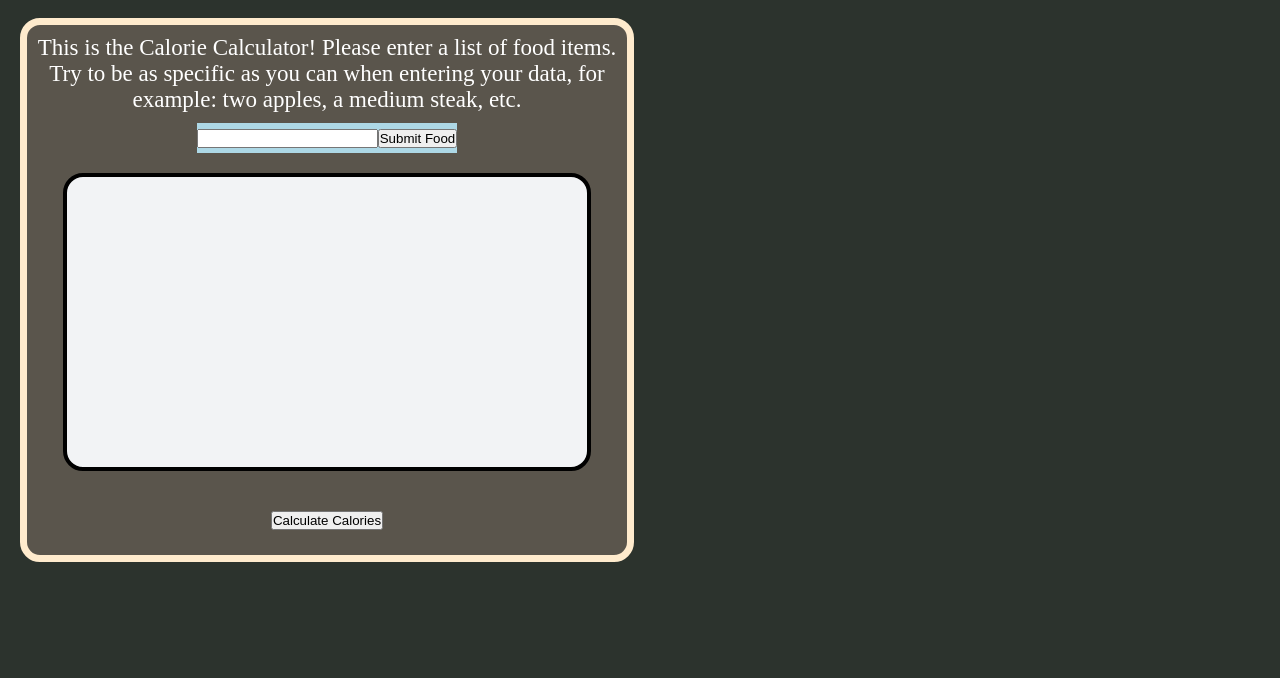
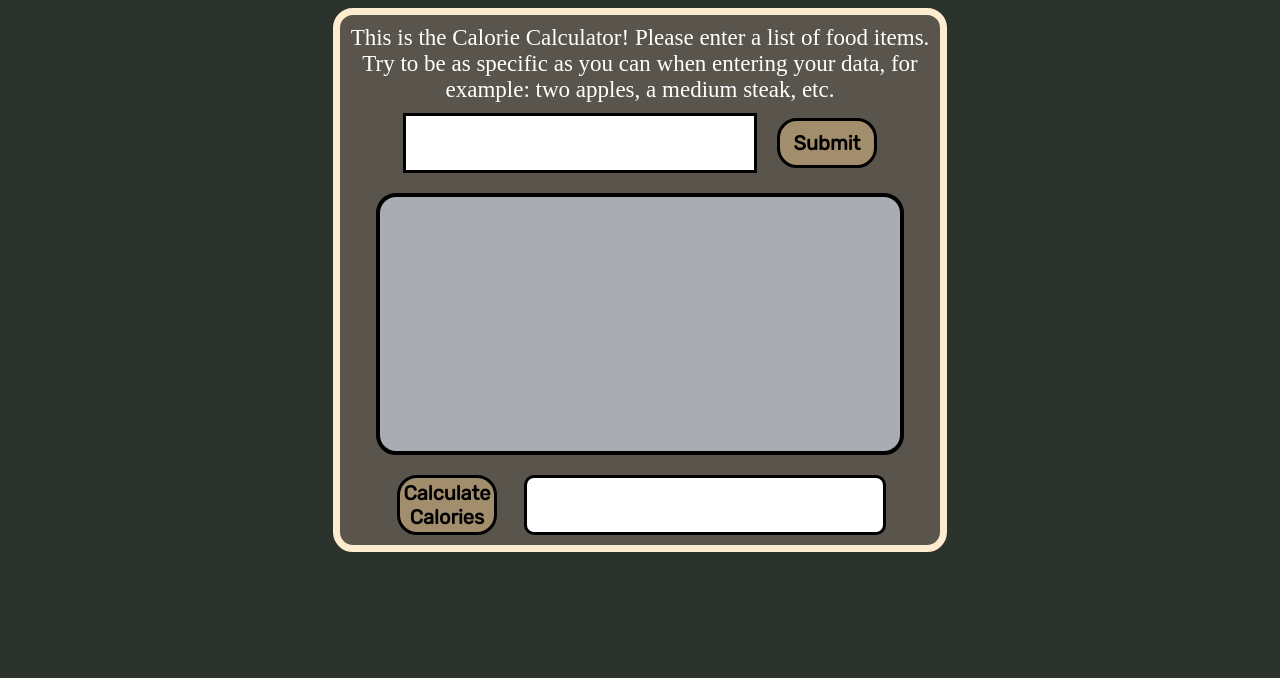
Before and after one commit to gerry-montemayor/Nutrition-AI, a website: page public/calories.html in a window 1280 px wide. Shown: the part 122-800 px from the top of the page. Drawn offline with Linux system fonts and the light colour scheme.

Commit message:
Completed calorie calculator

```diff
--- a/index.js
+++ b/index.js
@@ -52,8 +52,7 @@ app.post("/calories", async (req, res) => {
   const chatCompletion = await openai.chat.completions.create({
     model: "gpt-3.5-turbo",
     messages: [
-      // { role: "user", content: `${message}` },
-      { "role": "system", "content": "You will receive a list of food items. Please approximate the total calories based on the list, and return a number. Please make sure to return just a number and nothing else. Thanks!" },
+      { "role": "system", "content":  "You are a calorie counter. Your responses are limited to just a number. You'll be given lists of food items without calorie counts. Assume one item per entry. If count of an item is confusing, assume just one of said item. Calculate and return the total calories. I want to emphasize again that you must only return just a number. Do not return any words before or after the number." },
       ...messages
     ],
 
--- a/public/calories.html
+++ b/public/calories.html
@@ -6,17 +6,21 @@
   <meta name="viewport" content="width=device-width, initial-scale=1.0">
   <title>Document</title>
   <link rel="stylesheet" href="./styles.css">
+  <link rel="preconnect" href="https://fonts.googleapis.com">
+  <link rel="preconnect" href="https://fonts.gstatic.com" crossorigin>
+  <link href="https://fonts.googleapis.com/css2?family=Rubik:ital@0;1&display=swap" rel="stylesheet">
 </head>
 
 <body>
   <nav>
     <form class="back-home" action="/home" method="POST">
-      <button type="submit">Back Home</button>
+
+      <button type="submit"> <img src="./images/home_icon.png"></button>
     </form>
     <p> NutritionAI </p>
     <p class="subtitle" style="margin-left: 20px"> ~ Calculator</p>
   </nav>
-
+  <div id="main-calculator-container">
     <div id="calculator-container">
 
       <p class="calc-description">This is the Calorie Calculator! Please enter a list of food items. Try to be
@@ -26,28 +30,32 @@
 
       <form id="input-form" action="">
         <input type="text" name="foods-input" id="foods-input">
-      <button type="submit">Submit Food</button>
+        <button type="submit">Submit</button>
       </form>
       <ul id="list-output">
 
       </ul>
 
 
+      <div class="chat-response-container">
+        <form id="calories-form" action="">
+          <input style="display: none" type="text" name="message" id="message">
+          <button type="submit">Calculate Calories</button>
 
+        </form>
+        <div id="chat-log">
 
-    <form id="calories-form" action="">
-      <label style="display: none" for="message">Enter Foods: </label>
-      <input style="display: none"type="text" name="message" id="message">
-      <button type="submit">Calculate Calories</button>
-    </form>
-
-    <div id="chat-log"></div>
-
-
+        </div>
+      </div>
+    </div>
   </div>
 </body>
 
 <script>
+
+
+  var submitted = false;
+  var isNewPrompt = true;
 
   var messageToSend = "";
 
@@ -68,13 +76,22 @@
   inputForm.addEventListener('submit', (e) => {
     e.preventDefault();
     var inputFood = userInput.value;
-    messageToSend+=` ${inputFood},`;
-    userInput.value="";
+    messageToSend += ` a ${inputFood},`;
+    userInput.value = "";
 
     const listElement = document.createElement('li');
     listElement.innerHTML = `${inputFood}`
     foodListDiv.appendChild(listElement);
     message.value = messageToSend;
+  })
+
+  userInput.addEventListener('click', () => {
+    if (submitted) {
+      foodListDiv.innerHTML = "";
+      chatLog.innerHTML = "";
+      isNewPrompt = true;
+      submitted = false;
+    }
   })
 
 
@@ -84,6 +101,14 @@
 
   caloriesForm.addEventListener('submit', (e) => {
     e.preventDefault();
+    if (!isNewPrompt) {
+      chatLog.innerHTML = "";
+      foodListDiv.innerHTML = "";
+      messageToSend = "";
+      isNewPrompt = true;
+    } else {
+      isNewPrompt = false;
+      submitted = true;
       messageToSend = "";
 
       const messageText = message.value;
@@ -97,7 +122,7 @@
       message.value = "s"
       const messageElement = document.createElement('div');
       messageElement.innerHTML = `<div> ${messageText}</div>`
-    chatLog.appendChild(messageElement);
+      // chatLog.appendChild(messageElement);
 
       fetch('/calories', {
         method: 'POST',
@@ -112,10 +137,11 @@
           const messageText = message.value;
           message.value = "";
           const messageElement = document.createElement('div');
-        messageElement.innerHTML = `<div>${data.completion.content}</div>`;
+          messageElement.innerHTML = `<div>${data.completion.content} calories </div>`;
           chatLog.appendChild(messageElement);
 
         })
+    }
 
   })
 
--- a/public/styles.css
+++ b/public/styles.css
@@ -114,14 +114,14 @@ form {
 }
 
 .option-title {
-  font-family: "Roboto", sans-serif;
+  font-family: "Rubik", sans-serif;
   font-size: 50px;
   color: white;
   font-style: bold;
 }
 
 .option-description {
-  font-family: "Playfair Display", serif;
+  font-family: "Rubik", sans-serif;
 
   font-style: bold;
   font-size: 20px;
@@ -143,8 +143,8 @@ form {
 nav {
   display: flex;
   height: 100px;
-  border: 5px solid #ffebcd;
-  border-radius: 20px;
+  background-color: #1f2821;
+  border-radius: 25px;
   align-items: center;
   color: white;
   margin: 10px;
@@ -161,12 +161,27 @@ nav p {
   color: #ffebcd;
 }
 
+nav button {
+  background-color: transparent;
+  border-style: none;
+  border-radius: 20px;
+}
+
+nav button:hover {
+  background-color: #a9acb3;
+}
+
+nav button img {
+  width: 80px;
+}
+
+
 #calculator-container {
+  margin-top: 10px;
   background-color: #5a554c;
   border: 7px solid #ffebcd;
   border-radius: 20px;
   height: 530px;
-  margin: 20px;
   width: 600px;
   display: flex;
   flex-direction: column;
@@ -175,10 +190,7 @@ nav p {
 }
 
 #calories-form {
-  margin-top: 20px;
-  width: 80%;
-  display: flex;
-  gap: 20px;
+  width: 10%;
 }
 
 #calories-form label {
@@ -195,7 +207,23 @@ nav p {
   border: 8px solid rgb(93, 63, 22)
 }
 
+#calories-form button {
+  height: 50px;
+  width: 100px;
+  height: 60px;
+  border: 3px solid black;
+  border-radius: 20px;
+  font-family: "Rubik", sans-serif;
+  background-color: #a28d6c;
+  color: black;
+  font-size: 20px;
+  font-weight: 600;
+  margin-left: 100px;
+
+}
+
 .calc-description {
+
   margin: 10px;
   height: fit-content;
   font-size: 23px;
@@ -206,14 +234,43 @@ nav p {
 
 #input-form {
   flex-direction: row;
-  background-color: lightblue;
   width: fit-content;
-  height: 30px;
+  width: 80%;
+  gap: 20px;
 }
 
 
+#foods-input {
+  height: 50px;
+  width: 70%;
+  border: 3px solid black;
+  padding: 2px;
+  font-size: 25px;
+  font-family: "Rubik", sans-serif;
+  padding-left: 10px;
+}
+
+#input-form button {
+  height: 50px;
+  width: 100px;
+  border: 3px solid black;
+  border-radius: 20px;
+  font-family: "Rubik", sans-serif;
+  background-color: #a28d6c;
+  color: black;
+  font-size: 20px;
+  font-weight: 600;
+}
+
+#input-form button:hover {
+  background-color: rgb(88, 76, 36);
+}
+
+
+
+
 #list-output {
-  background-color: #F2F3F5;
+  background-color: #a9acb3;
   margin: 20px;
   padding: 20px;
   width: 80%;
@@ -225,9 +282,45 @@ nav p {
   flex-direction: column;
   align-items: flex-start;
   justify-content: left;
+  font-family: "Rubik", sans-serif;
+  font-size: 25px;
 }
 
 li {
   margin-left: 20px;
 
 }
+
+
+
+#chat-log {
+  font-family: "Rubik", sans-serif;
+  background-color: white;
+  width: 60%;
+  height: 50px;
+  border: 3px solid black;
+  border-radius: 10px;
+  display: flex;
+  padding: 2px;
+  font-size: 30px;
+  align-items: center;
+  padding-left: 30px;
+
+}
+
+.chat-response-container {
+  display: flex;
+  flex-direction: row;
+  width: 90%;
+  height: 70px;
+  margin-bottom: 10px;
+  gap: 100px;
+  align-items: center;
+
+}
+
+#main-calculator-container {
+  display: flex;
+  align-items: center;
+  justify-content: center;
+}
```
Also changed, not shown: public/index.html (+4 -1 lines), public/images/home_icon.png (added). Lines whose indentation alone changed are shown as unchanged.
